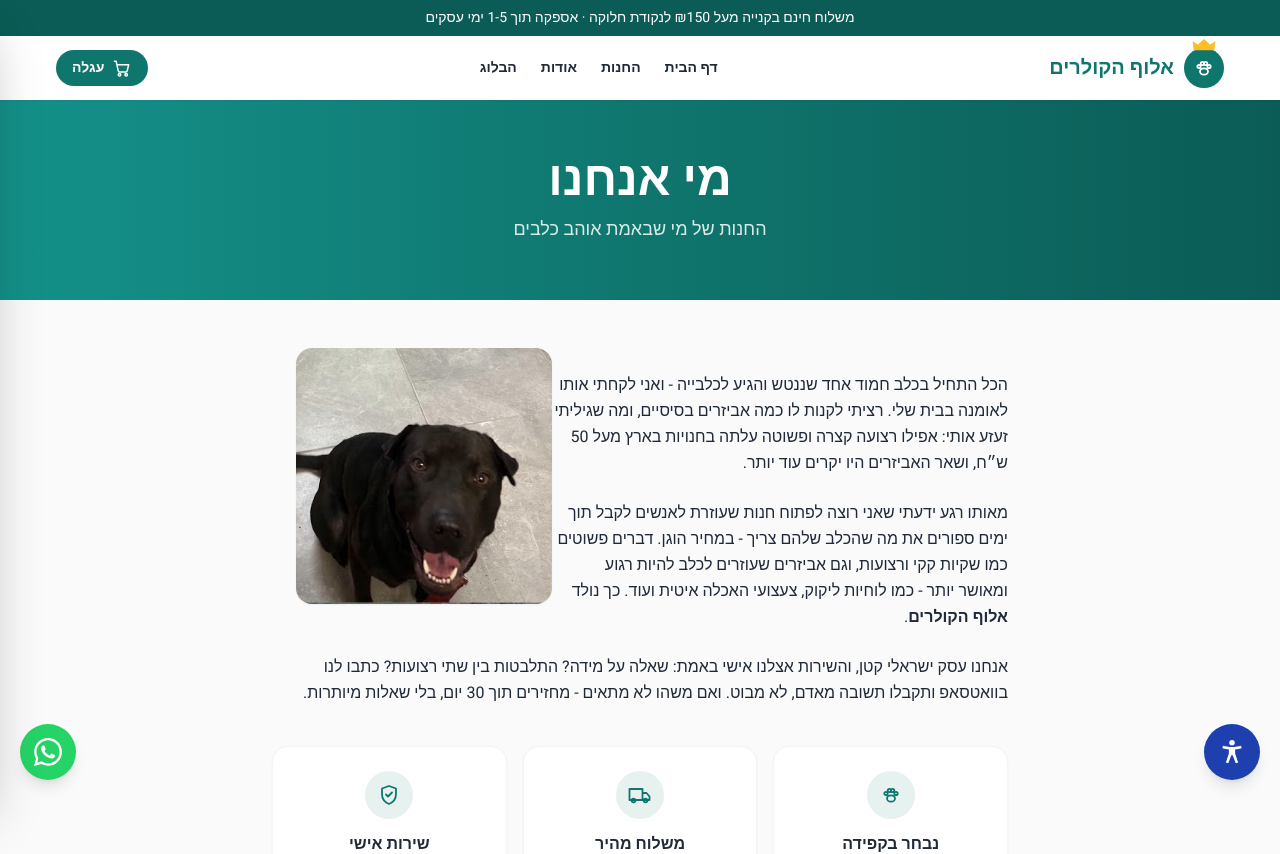
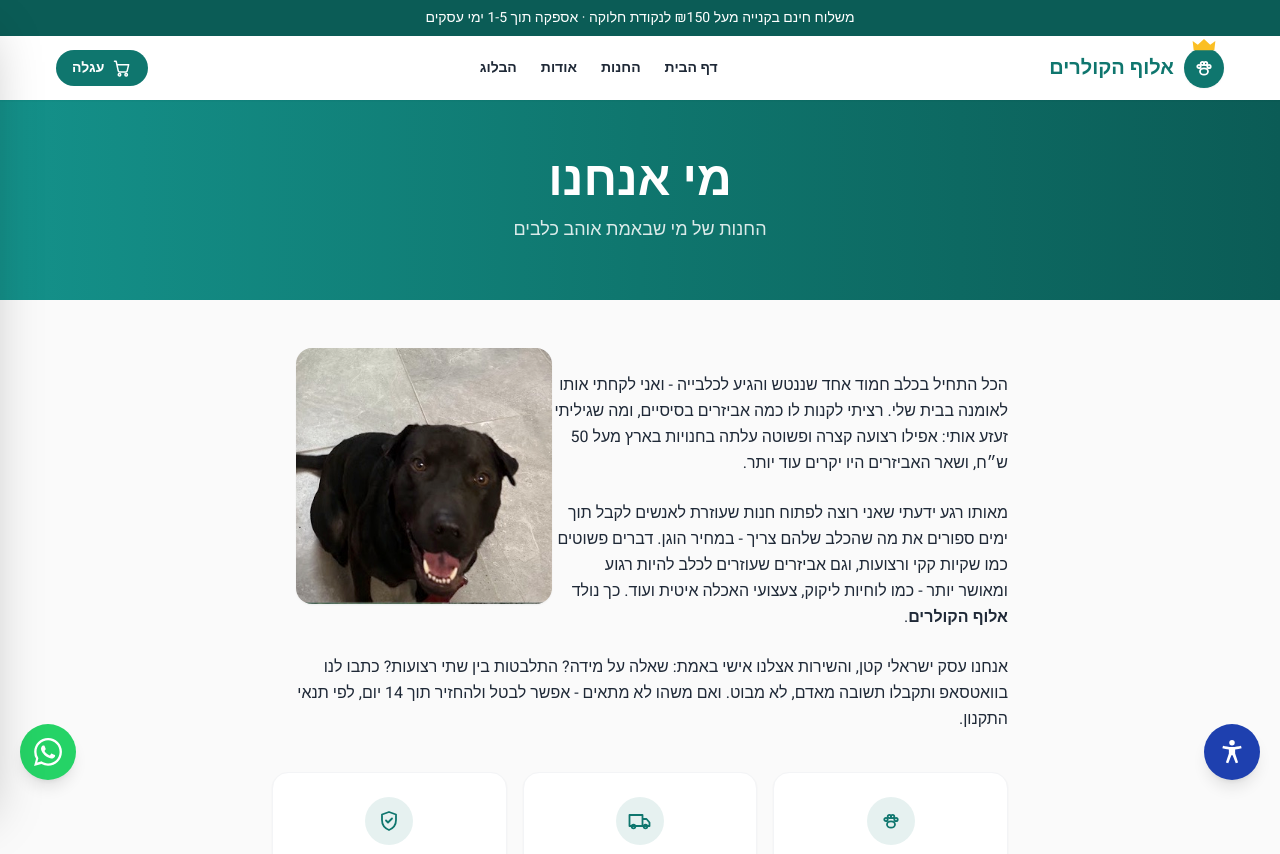
Before and after one commit to guyblumenfeld/king-of-collars, a Next.js app in the folder king-of-collars/: page /about in a window 1280 px wide. Shown: the top 854 px of the page. Built offline with nearby package versions, Linux system fonts and the light colour scheme; no server answers.

Commit message:
Add files via upload

```diff
--- a/king-of-collars/app/about/page.tsx
+++ b/king-of-collars/app/about/page.tsx
@@ -46,8 +46,8 @@ export default function AboutPage() {
         </p>
         <p>
           אנחנו עסק ישראלי קטן, והשירות אצלנו אישי באמת: שאלה על מידה? התלבטות בין שתי רצועות?
-          כתבו לנו בוואטסאפ ותקבלו תשובה מאדם, לא מבוט. ואם משהו לא מתאים - מחזירים תוך 30 יום,
-          בלי שאלות מיותרות.
+          כתבו לנו בוואטסאפ ותקבלו תשובה מאדם, לא מבוט. ואם משהו לא מתאים - אפשר לבטל ולהחזיר תוך 14 יום,
+          לפי תנאי התקנון.
         </p>
 
         <div className="grid md:grid-cols-3 gap-4 py-4">
```
